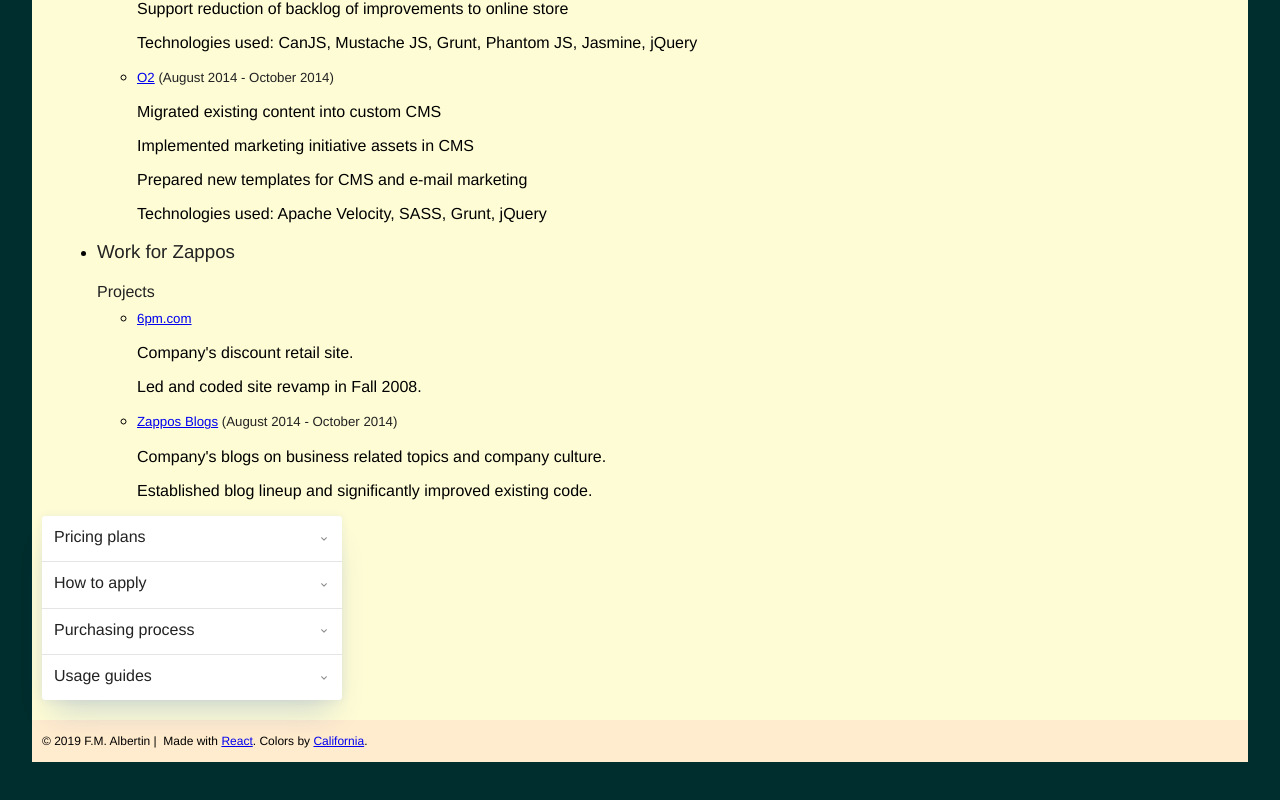
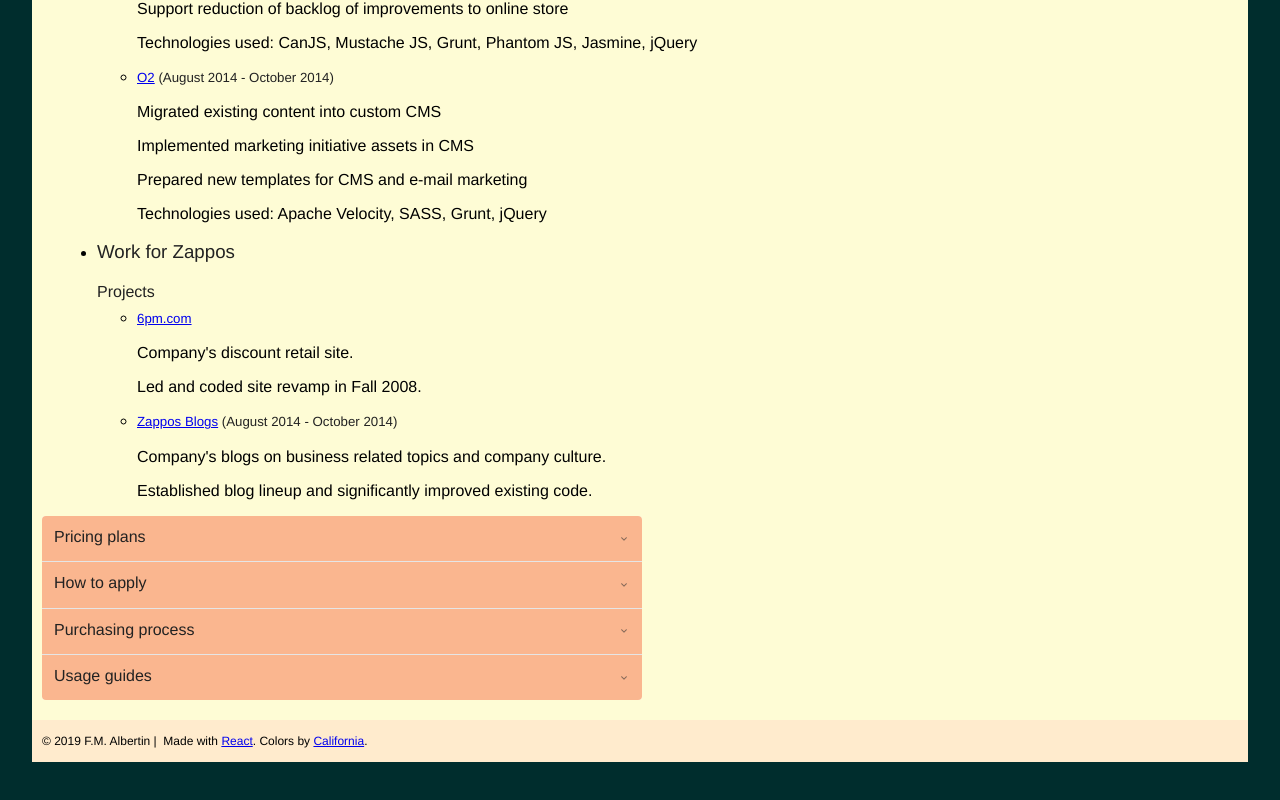
Before and after one commit to sengeezer/helvetic-dev, a React (Create React App) app: page / in a window 1280 px wide. Shown: the part 1590-2390 px from the top of the page. Built offline with nearby package versions, Linux system fonts and the light colour scheme.

Commit message:
More work on accordion and linting

```diff
--- a/src/components/AccordionItem.js
+++ b/src/components/AccordionItem.js
@@ -2,15 +2,11 @@
 
 class AccordionItem extends Component {
   state = { opened: false }
-  render () {
+
+  render() {
     const {
-      props: {
-        paragraph,
-        title
-      },
-      state: {
-        opened
-      }
+      props: { content, title },
+      state: { opened },
     } = this;
 
     return (
@@ -28,9 +24,7 @@
         </div>
           <div {...{ className: 'accordion-item__inner' }}>
             <div {...{ className: 'accordion-item__content' }}>
-              <p {...{ className: 'accordion-item__paragraph' }}>
-                {paragraph}
-              </p>
+              {content}
             </div>
           </div>
       </div>
--- a/src/components/NavItem.js
+++ b/src/components/NavItem.js
@@ -1,24 +1,9 @@
-import React, { Component } from 'react';
+import React from 'react';
 import PropTypes from 'prop-types';
 
-class NavItem extends Component {
-  constructor(props) {
-    super(props);
-
-    this.state = {
-      link: props.link ? props.link : '#',
-      name: props.name ? props.name : 'Link',
-    };
-  }
-
-  render() {
-    const { link, name } = this.state;
-
-    return (
-      <li><a href={link}>{name}</a></li>
-    );
-  }
-}
+const NavItem = ({ link = '#', name = 'Link' }) => (
+  <li><a href={link}>{name}</a></li>
+);
 
 NavItem.propTypes = {
   link: PropTypes.string.isRequired,
--- a/src/content/accordion-sample.js
+++ b/src/content/accordion-sample.js
@@ -1,22 +1,22 @@
-const paragraph = 'Lorem ipsum dolor sit amet consectetur adipisicing elit. Eveniet natus sint provident vel ab reprehenderit cum soluta, suscipit facere nisi sed earum repellendus fuga debitis, nam molestiae minima voluptates possimus.'
+const content = 'Lorem ipsum dolor sit amet consectetur adipisicing elit. Eveniet natus sint provident vel ab reprehenderit cum soluta, suscipit facere nisi sed earum repellendus fuga debitis, nam molestiae minima voluptates possimus.'
 
 const data = [
   {
     title: 'Pricing plans',
-    paragraph,
+    content,
   },
   {
     title: 'How to apply',
-    paragraph,
+    content,
   },
   {
     title: 'Purchasing process',
-    paragraph,
+    content,
   },
   {
     title: 'Usage guides',
-    paragraph,
+    content,
   },
 ];
 
-export { paragraph, data };
+export { content, data };
--- a/src/styles/components/_Accordion.scss
+++ b/src/styles/components/_Accordion.scss
@@ -3,12 +3,9 @@
   margin: 0;
   padding: 0;
   background-color: #fff;
-  max-width: 30rem;
+  max-width: 60rem;
   border-radius: 0.4rem;
   overflow: hidden;
-  box-shadow:
-    0 0 0.8rem 0.1rem rgba(darken($cAccent, 20%), 0.06),
-    0 20px 30px -10px rgba(darken($cAccent, 20%), 0.2);
 
   &__item {
     & + & {
@@ -48,7 +45,7 @@
     display: flex;
     justify-content: space-between;
     align-items: center;
-    background-color: #fff;
+    background-color: #fab68f;
     z-index: 2;
     position: relative;
   }
@@ -90,11 +87,11 @@
     padding: 0 1.2rem 1.2rem;
   }
 
-  &__paragraph{
-    margin: 0;
-    font-size: 1rem;
-    color: $cGray;
-    font-weight: 300;
-    line-height: 1.3;
-  }
+  // &__paragraph{
+  //   margin: 0;
+  //   font-size: 1rem;
+  //   color: $cGray;
+  //   font-weight: 300;
+  //   line-height: 1.3;
+  // }
 }
```
Also changed, not shown: 2 other files (tests, documents, lock files or other folders).
